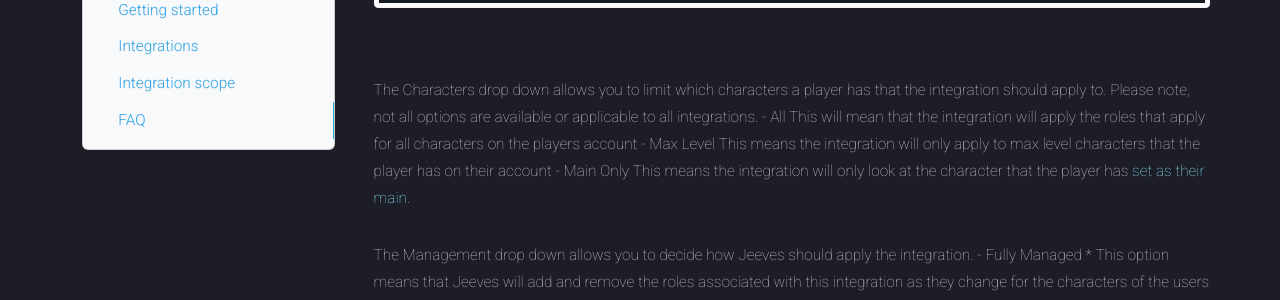
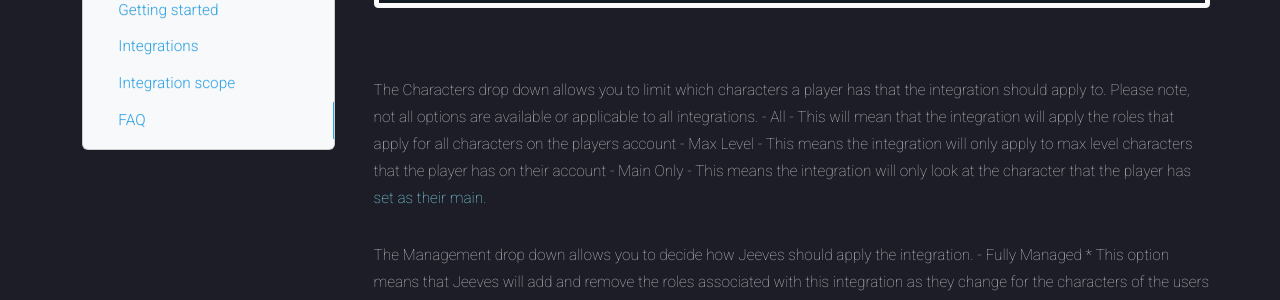
Before and after one commit to TeamJeeves/Jeeves-Bot-Documentation, an MkDocs documentation site: the page built from docs/commands/dashboard/role-management.md, in a window 1280 px wide and 900 px high, scrolled down 1842 px. Shown: the part 179-479 px from the top of the window. Built offline with MkDocs 1.6.1, drawn with Linux system fonts in a browser that asks for light colours; nearby versions of some CDN libraries.

Commit message:
list changes

```diff
--- a/docs/commands/dashboard/role-management.md
+++ b/docs/commands/dashboard/role-management.md
@@ -55,12 +55,9 @@ All Jeeves Role Management integration have scope options. These options allow y
 ![Screenshot](../../../img/role-management-scope.png)
 
 The Characters drop down allows you to limit which characters a player has that the integration should apply to. Please note, not all options are available or applicable to all integrations.
-- All
-This will mean that the integration will apply the roles that apply for all characters on the players account
-- Max Level
-This means the integration will only apply to max level characters that the player has on their account
-- Main Only
-This means the integration will only look at the character that the player has [set as their main](../warcraft/character.md).
+- All - This will mean that the integration will apply the roles that apply for all characters on the players account
+- Max Level - This means the integration will only apply to max level characters that the player has on their account
+- Main Only - This means the integration will only look at the character that the player has [set as their main](../warcraft/character.md).
 
 The Management drop down allows you to decide how Jeeves should apply the integration.
 - Fully Managed
```
